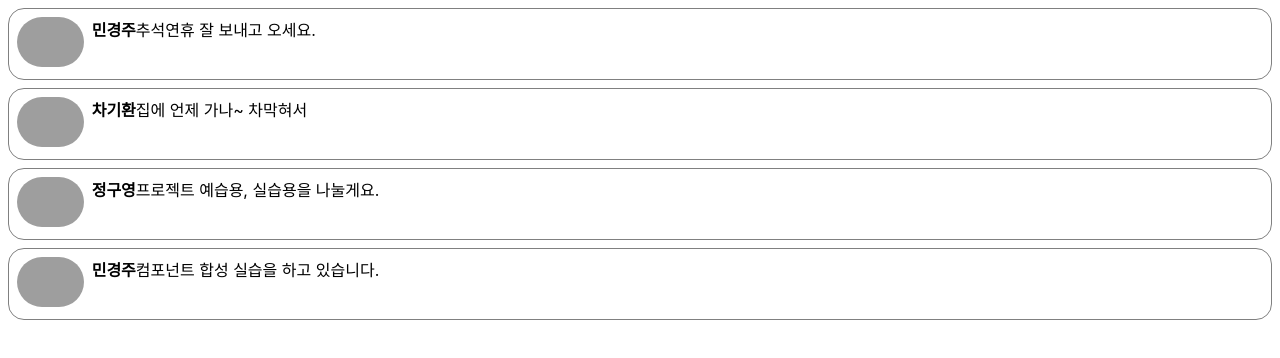
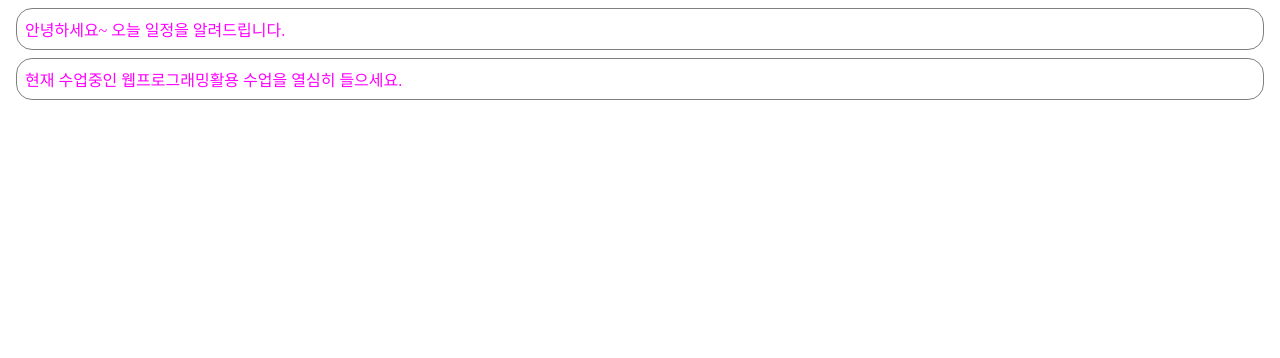
Before and after one commit to wjdtnd/24-2-react, a React (Create React App) app: page / in a window 1280 px wide. Shown: the top 358 px of the page. Built offline with nearby package versions, Linux system fonts and the light colour scheme; grey boxes are pictures that could not be loaded.

Commit message:
240919 06장

```diff
--- /dev/null
+++ b/src/ch06/Notification.css
@@ -0,0 +1,13 @@
+.wrapper{
+    margin:8px;
+    padding:8px;
+    display:flex;
+    flex-Direction: row;
+    border:1px solid grey;
+    border-Radius:16px;
+}
+
+.messageText{
+    color:magenta;
+    font-size:16px;
+}
--- /dev/null
+++ b/src/ch06/Notification.jsx
@@ -0,0 +1,39 @@
+import React from "react";
+import "./Notification.css";
+
+// const styles={
+//     wrapper:{
+//         margin:8,
+//         padding:8,
+//         display:"flex",
+//         flexDirection: "row",
+//         border:"1px solid grey",
+//         borderRadius:16,
+//     },
+//     messageText:{
+//         color:"magenta",
+//         fontsize:16,
+//
+//     },
+// };
+
+class Notification extends React.Component{
+    constructor(props) {
+        super(props); //Component가 생성될 때 props를 전달 받을 수 있는 매개변수를 갖는 생성자가 호출된다.
+
+        this.state={
+
+        }
+    }
+    render() {
+        return(
+            <div className="wrapper">
+                <span className="messageText">
+                    {this.props.message}
+                </span>
+            </div>
+        );
+    }
+}
+
+export default Notification;
--- /dev/null
+++ b/src/ch06/NotificationList.jsx
@@ -0,0 +1,65 @@
+import React from "react";
+//import * as timers from "node:timers";
+import Notification from "./Notification";
+
+
+const  reservedNotifications = [
+    {
+        message: "안녕하세요~ 오늘 일정을 알려드립니다.",
+    },
+    {
+        message: "현재 수업중인 웹프로그래밍활용 수업을 열심히 들으세요.",
+    },
+    {
+        message: "열심히 듣고 Git에 Commit한 후 하교하시면 됩니다.",
+    },
+];
+
+var timer;
+
+class NotificationList extends React.Component{
+    constructor(props) {
+        super(props);
+
+        this.state={
+          notifications:[],
+        };
+    }
+    componentDidMount() {
+        const {notifications} = this.state;
+
+        timer=setInterval(()=>{
+            if(notifications.length < reservedNotifications.length){
+                const index = notifications.length;
+                notifications.push(reservedNotifications[index]);
+                this.setState({
+                    notifications:notifications,
+                });
+            }else{
+                clearInterval(timer);
+            }
+        },2000);
+        }
+
+        componentWillUnmount() {
+        if(timer){
+            clearInterval(timer);
+        }
+        }
+
+    render() {
+            return(
+                <div>
+                    {
+                        this.state.notifications.map((notification)=>{
+                            return < Notification message={notification.message}/>
+                        })
+                    }
+                </div>
+            );
+        }
+}
+
+
+
+export default NotificationList;
--- a/src/index.js
+++ b/src/index.js
@@ -1,9 +1,10 @@
 import React from 'react';
 import ReactDOM from 'react-dom/client';
-import './index.css';
+//import './index.css';
 // import './ch03/Book.css';
 // import './ch04/BTN.css';
 // import './ch04/Clock.css';
+
 
 import App from './App';
 import reportWebVitals from './reportWebVitals';
@@ -12,6 +13,7 @@
 import BackDialog from "./ch04/BackDialog";
 import Clock from "./ch04/Clock";
 import CommentList from "./ch05/CommentList";
+import NotificationList from "./ch06/NotificationList";
 
 const root = ReactDOM.createRoot(document.getElementById('root'));
 
@@ -25,7 +27,7 @@
 // )
 root.render(
   <React.StrictMode>
-    <CommentList />
+    <NotificationList />
   </React.StrictMode>
 );
 
```
